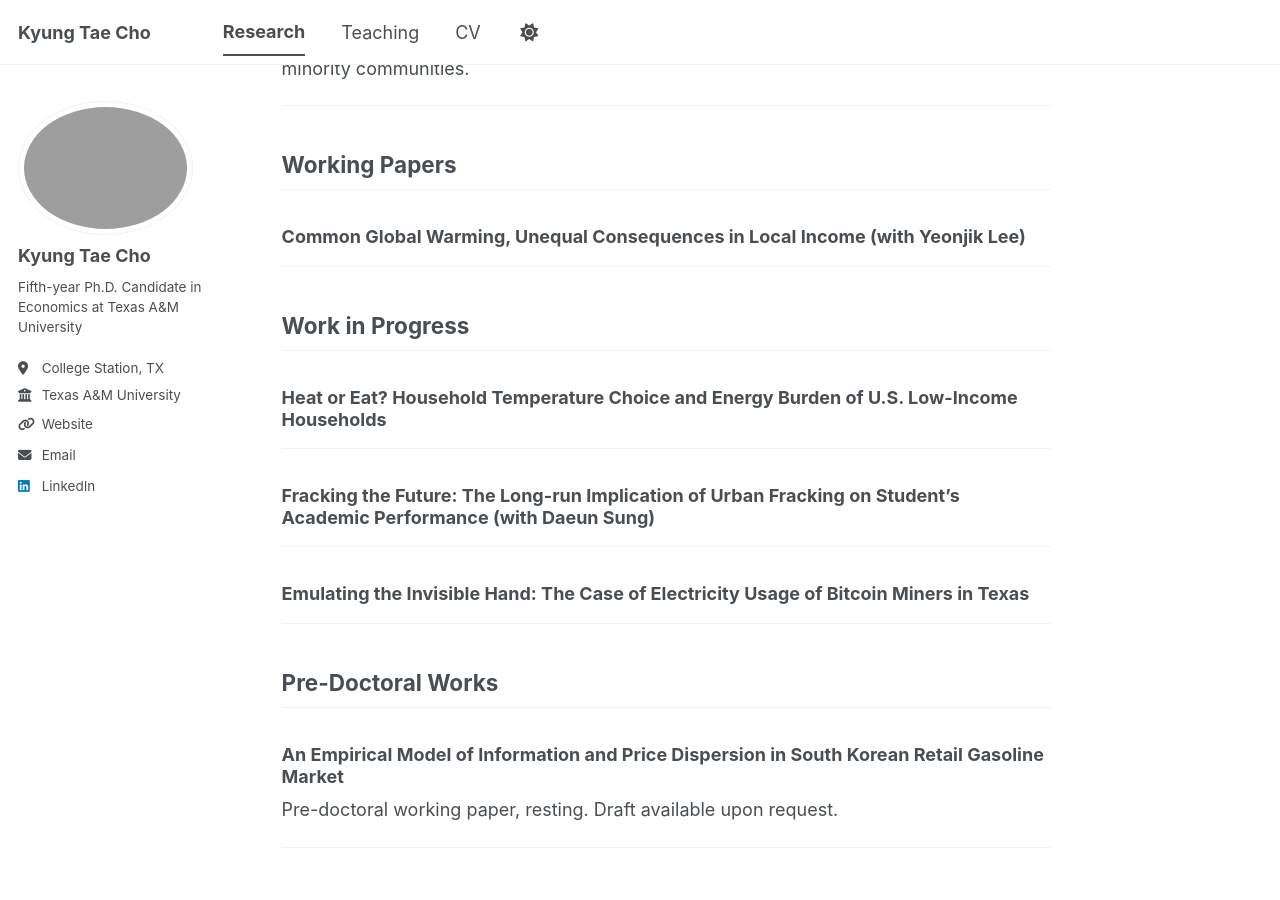
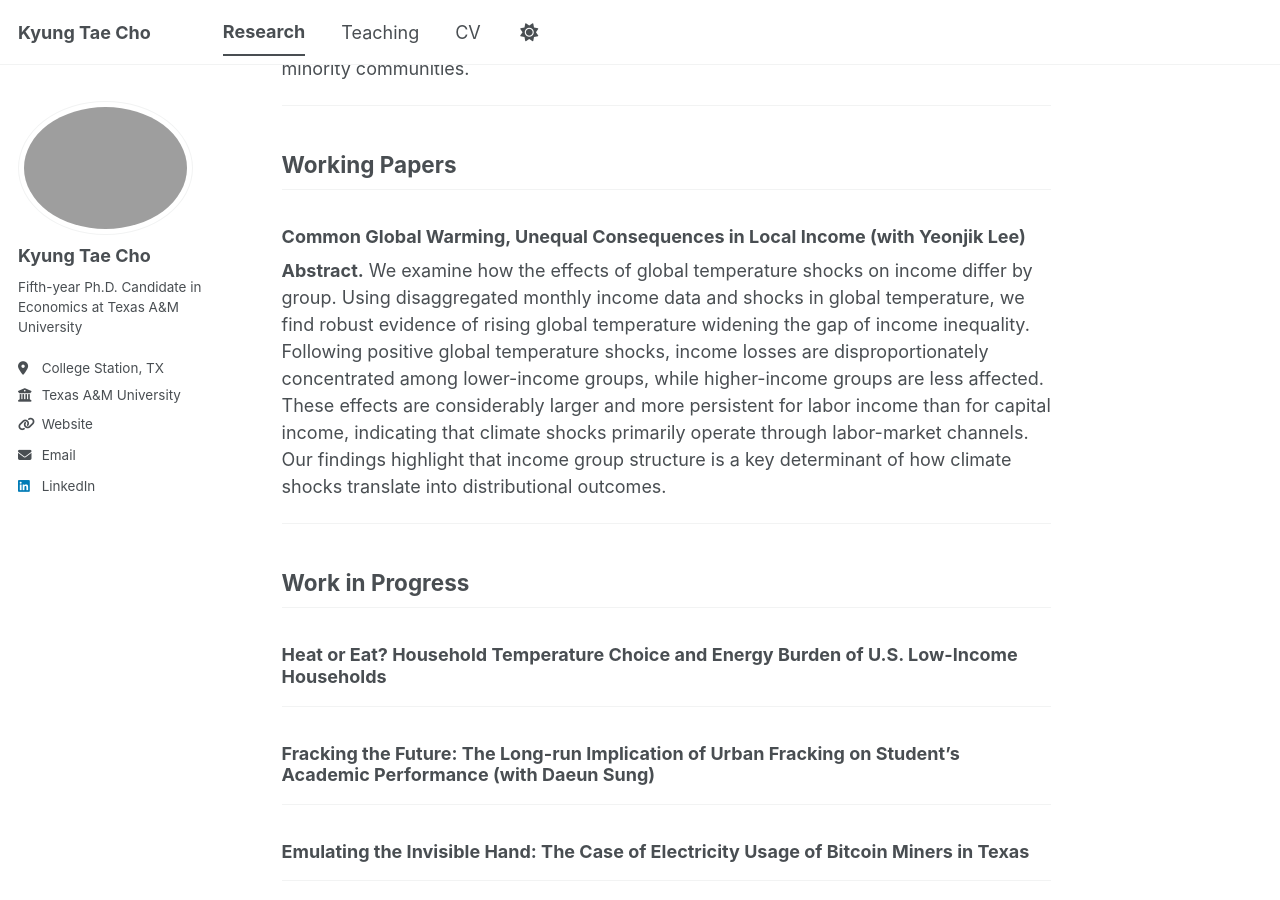
Before and after one commit to KyungtaeCho/KyungtaeCho.github.io, a Jekyll site: the page built from _pages/publications.md, in a window 1280 px wide and 900 px high, scrolled down 723 px. Built offline with Jekyll 4.4.1, drawn with Linux system fonts in a browser that asks for light colours; a script bundle is joined from its source files by our own code; library files that are not in the unit come from our copies.

Commit message:
Update publications.md

```diff
--- a/_pages/publications.md
+++ b/_pages/publications.md
@@ -23,6 +23,9 @@ This paper investigates the welfare implications of urban fracking on nearby res
 
 ### Common Global Warming, Unequal Consequences in Local Income (with Yeonjik Lee)
 
+**Abstract.**
+We examine how the effects of global temperature shocks on income differ by group. Using disaggregated monthly income data and shocks in global temperature, we find robust evidence of rising global temperature widening the gap of income inequality. Following positive global temperature shocks, income losses are disproportionately concentrated among lower-income groups, while higher-income groups are less affected. These effects are considerably larger and more persistent for labor income than for capital income, indicating that climate shocks primarily operate through labor-market channels. Our findings highlight that income group structure is a key determinant of how climate shocks translate into distributional outcomes.
+
 ---
 
 ## Work in Progress
```
